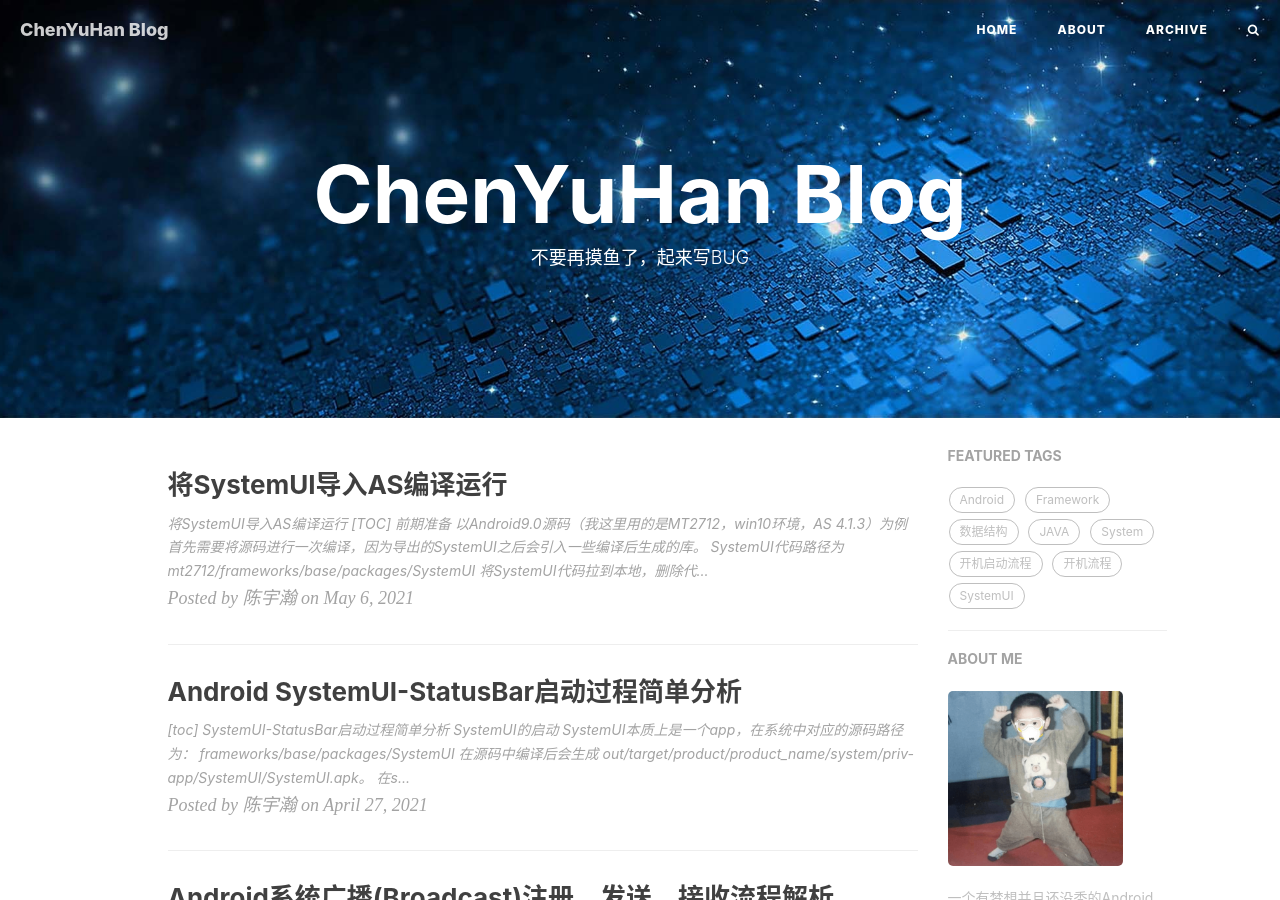
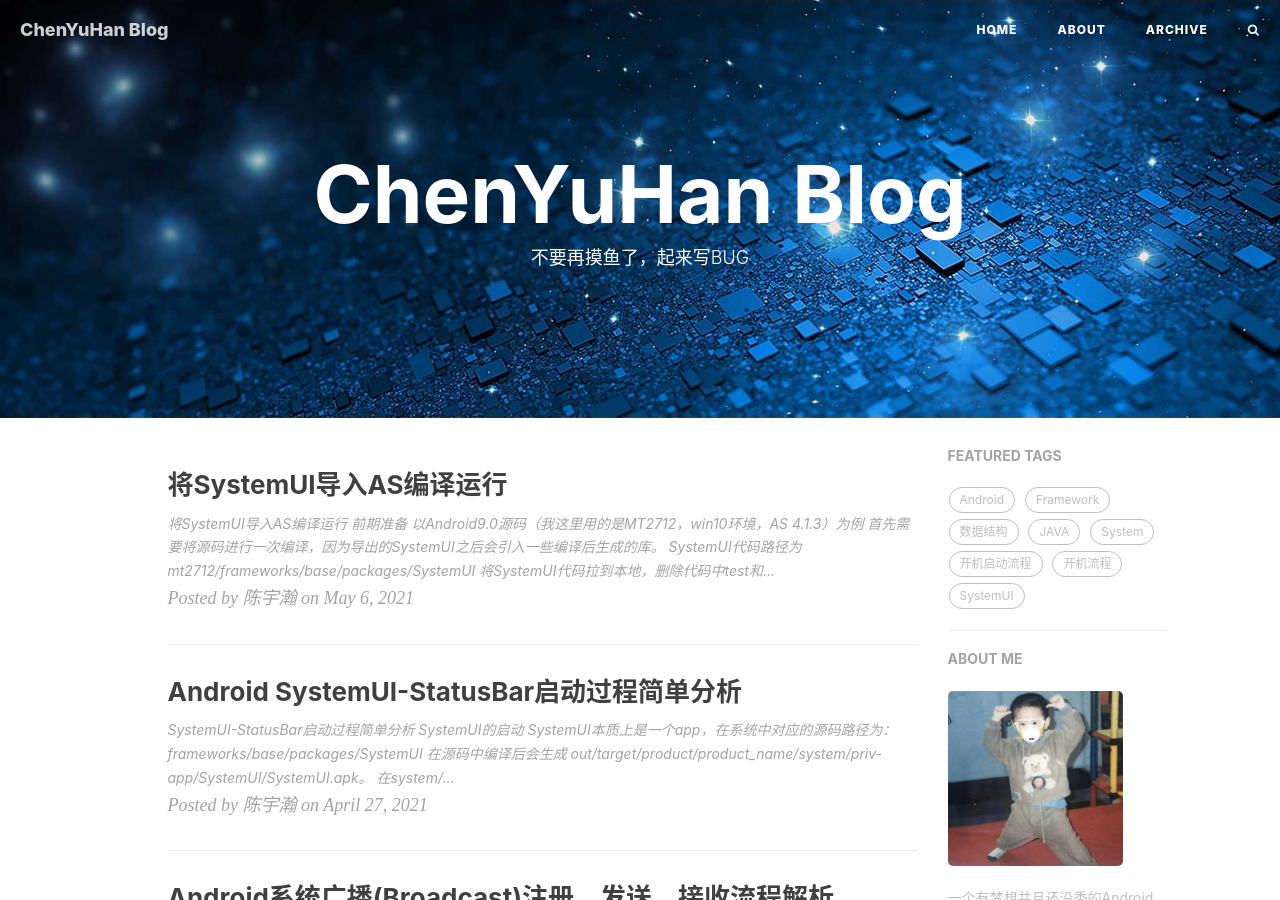
Before and after one commit to YuHanChen5027/chenyuhan.github.io, a Jekyll site: the page built from index.html, in a window 1280 px wide and 900 px high. Built offline with Jekyll 4.4.1, drawn with Linux system fonts in a browser that asks for light colours; nearby versions of some CDN libraries; the list of posts is cut into pages by our own code; comment, search, counter and statistics services are not loaded.

Commit message:
fix img bug

```diff
--- a/_posts/2021-04-27-android-SystemUI-statusbar-start-process.md
+++ b/_posts/2021-04-27-android-SystemUI-statusbar-start-process.md
@@ -10,7 +10,6 @@
   - SystemUI
   - StatusBar
 ---
-[toc]
 # SystemUI-StatusBar启动过程简单分析
 ## SystemUI的启动
 SystemUI本质上是一个app，在系统中对应的源码路径为：
```
Also changed, not shown: _posts/2021-05-06-Import-SystemUI-into-AS-compile-and-run.md (+1 -3 lines).
